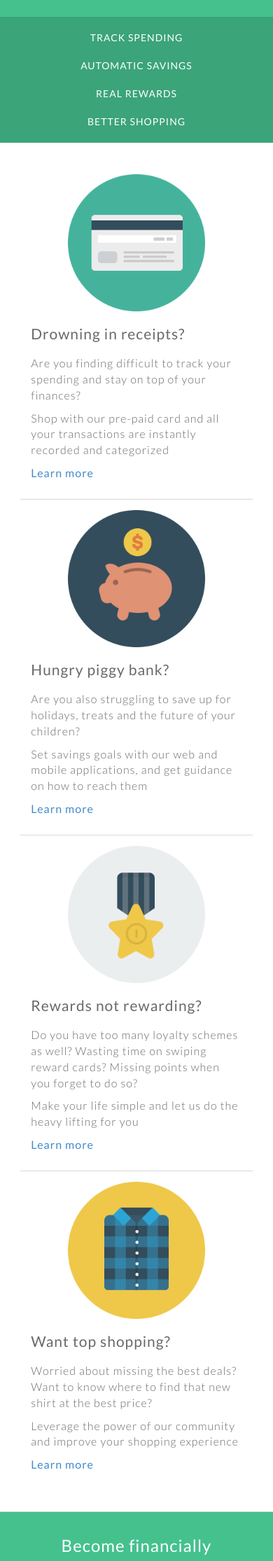
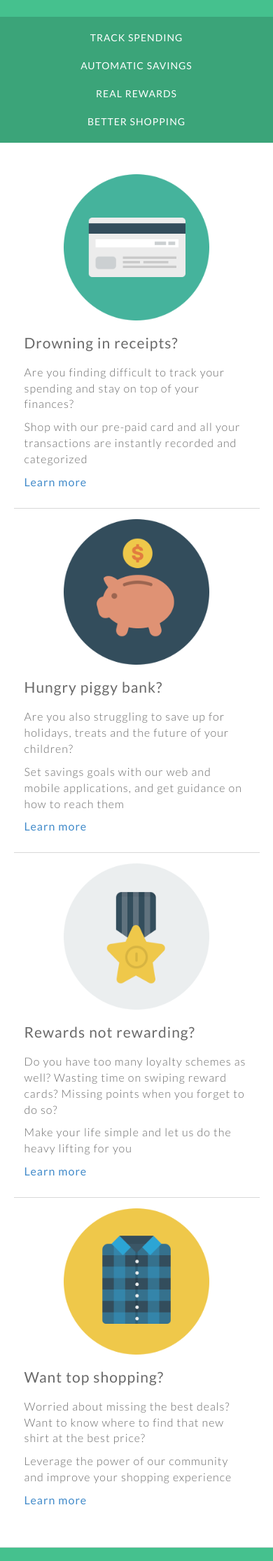
Before and after one commit to kendall80/mu-landing-design, a PHP site: page / in a window 390 px wide. Shown: the part 362-2593 px from the top of the page at 70% size. Run offline with PHP 8.4, Linux system fonts and the light colour scheme; some libraries are stand-ins or nearby versions; some web fonts are replaced.

Commit message:
adjust padding for mobile

```diff
--- a/css/my-styles.css
+++ b/css/my-styles.css
@@ -493,7 +493,7 @@ button {
 	.ecosystem .row {
 		padding: 15px 0;
 		border-bottom: solid 1px #D8D8D8;
-		width: 85%;
+		width: 90%;
 		margin: 0 auto;
 	}
 	.ecosystem .row:last-child {
@@ -519,5 +519,5 @@ button {
 	}
 	body .modal-dialog {
 	width: 300px;
+	}
 }
-}
```
